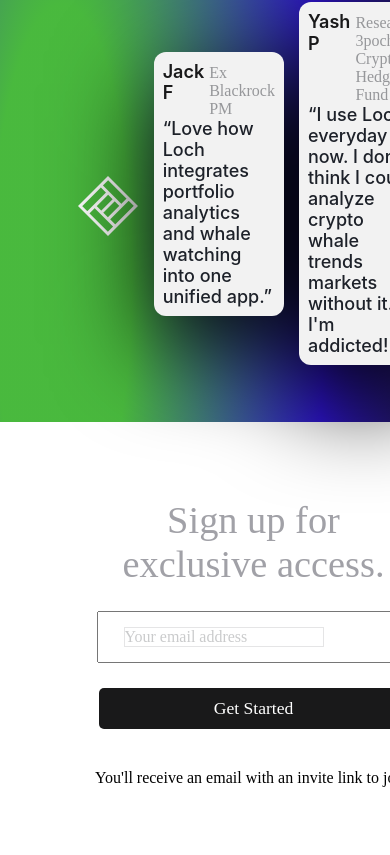
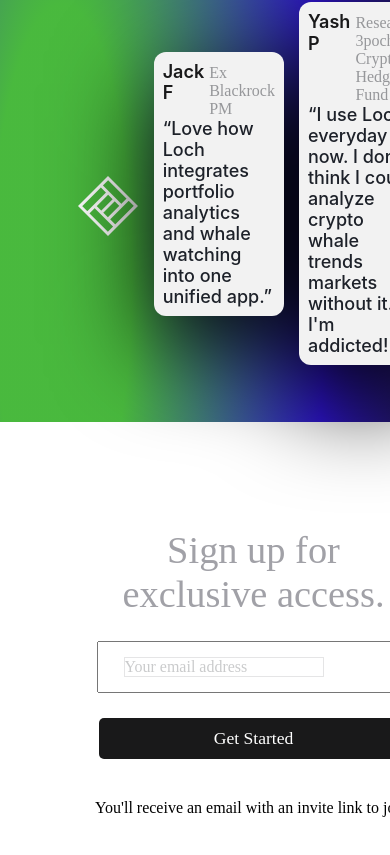
Before and after one commit to ParasChaturvedi/Loch-Landing-Page-React, a React (Create React App) app: page / in a window 390 px wide. Shown: the part 1266-2121 px from the top of the page. Built offline with nearby package versions, Linux system fonts and the light colour scheme.

Commit message:
Update Responsive.css

```diff
--- a/src/Responsive.css
+++ b/src/Responsive.css
@@ -1,40 +1,3 @@
-/* @media (max-width: 600px) {
-    #main-section{
-        display: block;
-  justify-content: center;
-  align-items: center;
-  width: 100%;
-    }
-    .detail-section{
-        width: 100%;
-    }
-  .upper-section {
-    display: block;
-    justify-content: center;
-    align-items: center;
-
-  }
-  .notification-cards{
-    display: flex;
-  justify-content: center;
-  align-items: center;
-  width: 360px;
-  overflow-x: scroll;
-  scroll-behavior: smooth;
-  padding-left: 295px;
-  padding-right: 30px;
-  overflow: overlay;
-  filter: drop-shadow(10px 30px 50px #000);
-  }
-  .notify{
-    display: flex;
-    justify-content: center;
-    align-items: center;
-  }
-  .notification{
-
-  }
-} */
 
 @media screen and (max-width: 800px) {
     #main-section{
@@ -231,7 +194,7 @@
     z-index: 9;
     padding: 50px;
     align-items: center;
-    margin-top: 870px;
+    margin-top: 900px;
     border-radius: 15px;
     text-align: center;
     padding-bottom: 150px;
```
